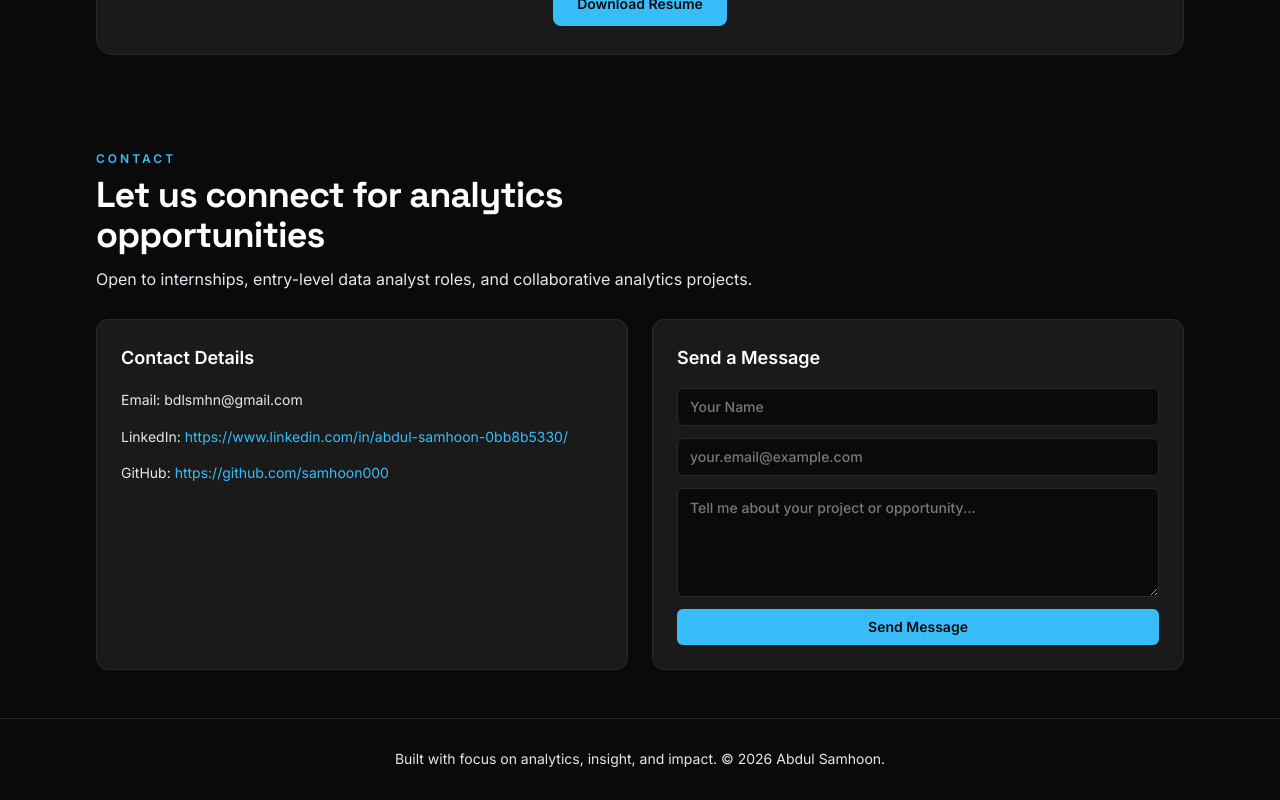
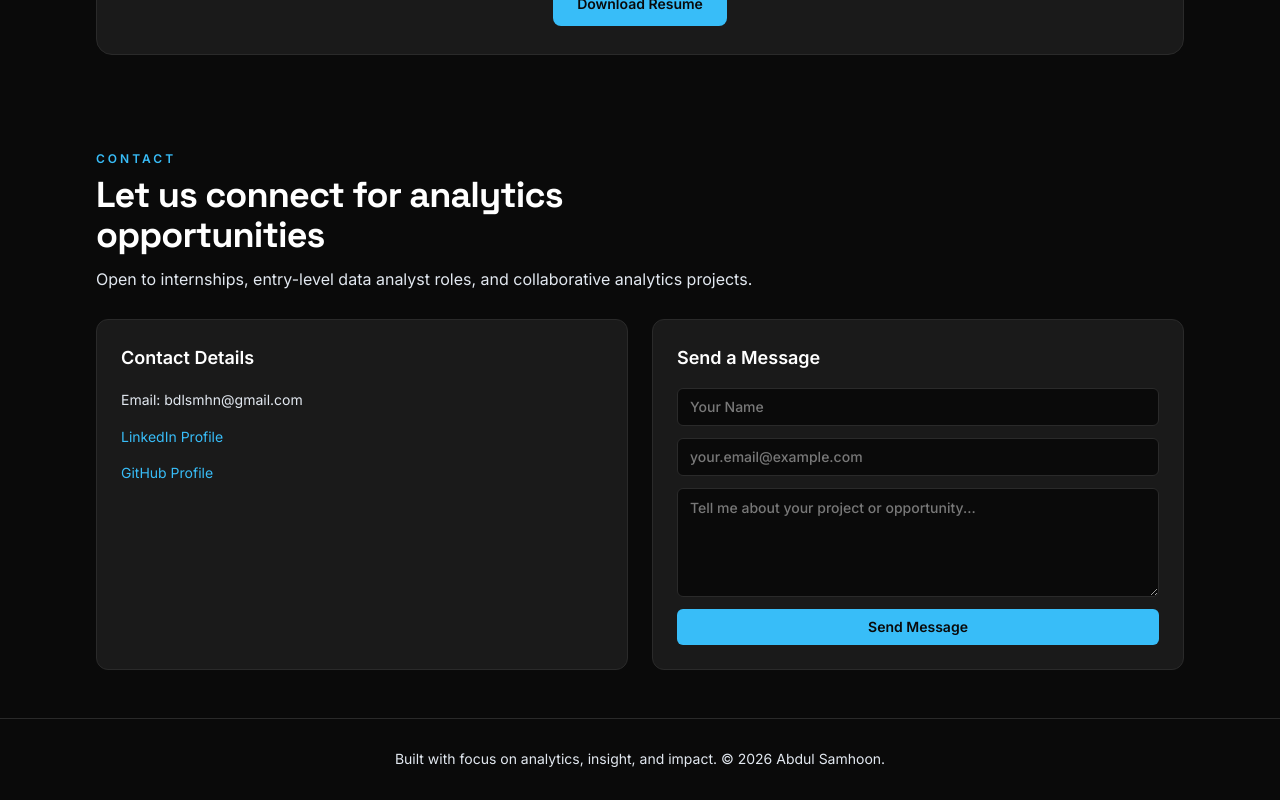
Before and after one commit to samhoon000/My-Portfolio, a React (Vite) app: page / in a window 1280 px wide. Shown: the part 6551-7351 px from the top of the page. Built offline with nearby package versions, Linux system fonts and the light colour scheme.

Commit message:
Update Contact Details with clean hyperlinks for LinkedIn and GitHub

```diff
--- a/src/components/contact-section.jsx
+++ b/src/components/contact-section.jsx
@@ -15,15 +15,23 @@ export function ContactSection() {
           <div className="readable-text mt-4 space-y-3 text-sm text-white">
             <p>Email: {contactDetails.email}</p>
             <p>
-              LinkedIn:{' '}
-              <a href={contactDetails.linkedin} className="text-accent hover:text-accentSoft focus-visible:outline-none focus-visible:ring-2 focus-visible:ring-accent focus-visible:ring-offset-2 focus-visible:ring-offset-panelSoft">
-                {contactDetails.linkedin}
+              <a
+                href={contactDetails.linkedin}
+                target="_blank"
+                rel="noopener noreferrer"
+                className="text-accent hover:text-accentSoft focus-visible:outline-none focus-visible:ring-2 focus-visible:ring-accent focus-visible:ring-offset-2 focus-visible:ring-offset-panelSoft"
+              >
+                LinkedIn Profile
               </a>
             </p>
             <p>
-              GitHub:{' '}
-              <a href={contactDetails.github} className="text-accent hover:text-accentSoft focus-visible:outline-none focus-visible:ring-2 focus-visible:ring-accent focus-visible:ring-offset-2 focus-visible:ring-offset-panelSoft">
-                {contactDetails.github}
+              <a
+                href={contactDetails.github}
+                target="_blank"
+                rel="noopener noreferrer"
+                className="text-accent hover:text-accentSoft focus-visible:outline-none focus-visible:ring-2 focus-visible:ring-accent focus-visible:ring-offset-2 focus-visible:ring-offset-panelSoft"
+              >
+                GitHub Profile
               </a>
             </p>
           </div>
```
